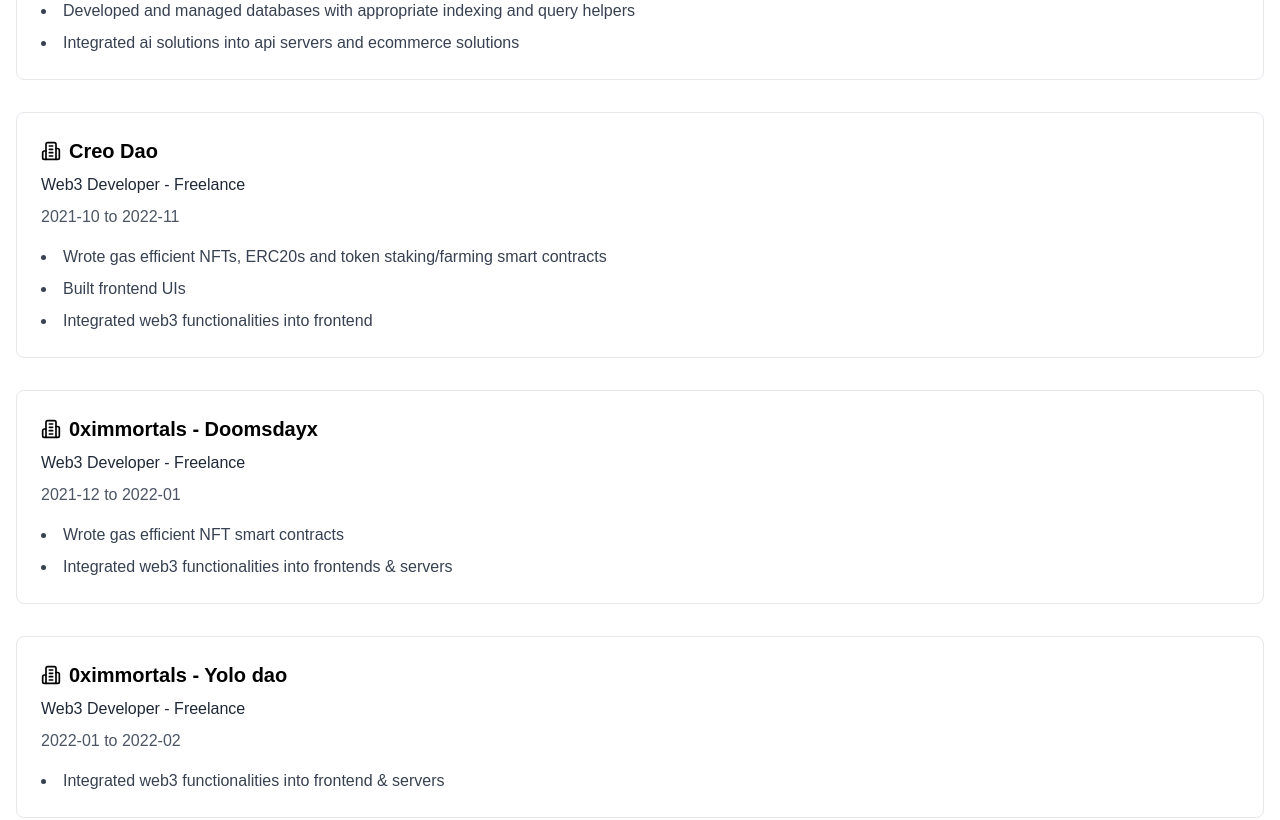
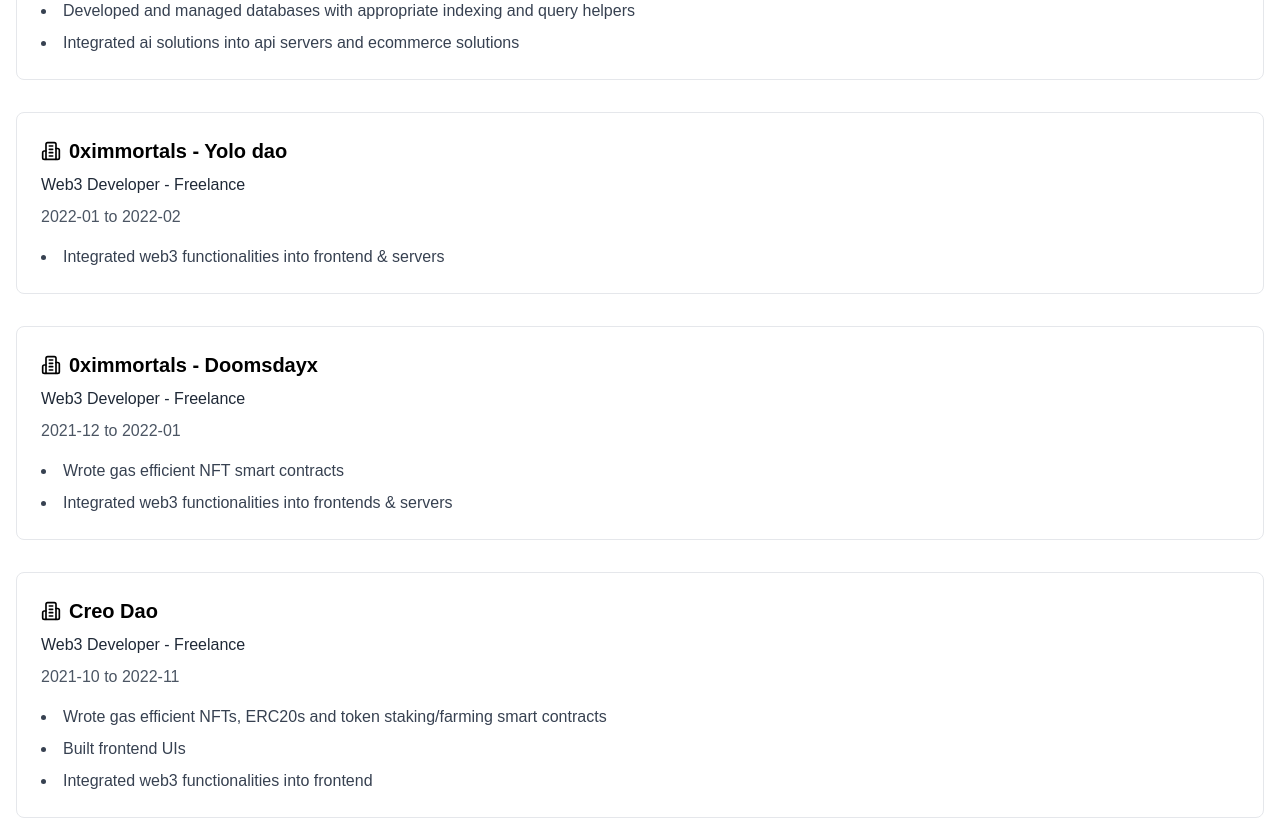
Before and after one commit to lxnre-codes/portfolio, a React (Vite) app: page / in a window 1280 px wide. Shown: the part 1860-2680 px from the top of the page. Built offline with nearby package versions, Linux system fonts and the light colour scheme.

Commit message:
fix: reorder experience

```diff
--- a/src/data/portfolio.ts
+++ b/src/data/portfolio.ts
@@ -61,14 +61,10 @@ export const portfolioData: IPortfolioData = {
       ],
     },
     {
-      company: "Creo Dao",
+      company: "0ximmortals - Yolo dao",
       position: "Web3 Developer - Freelance",
-      period: "2021-10 to 2022-11",
-      details: [
-        "Wrote gas efficient NFTs, ERC20s and token staking/farming smart contracts",
-        "Built frontend UIs",
-        "Integrated web3 functionalities into frontend",
-      ],
+      period: "2022-01 to 2022-02",
+      details: ["Integrated web3 functionalities into frontend & servers"],
     },
     {
       company: "0ximmortals - Doomsdayx",
@@ -80,10 +76,14 @@ export const portfolioData: IPortfolioData = {
       ],
     },
     {
-      company: "0ximmortals - Yolo dao",
+      company: "Creo Dao",
       position: "Web3 Developer - Freelance",
-      period: "2022-01 to 2022-02",
-      details: ["Integrated web3 functionalities into frontend & servers"],
+      period: "2021-10 to 2022-11",
+      details: [
+        "Wrote gas efficient NFTs, ERC20s and token staking/farming smart contracts",
+        "Built frontend UIs",
+        "Integrated web3 functionalities into frontend",
+      ],
     },
   ],
   education: [
```
